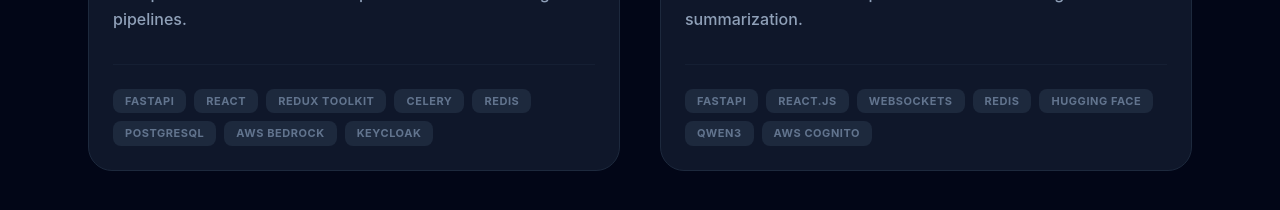
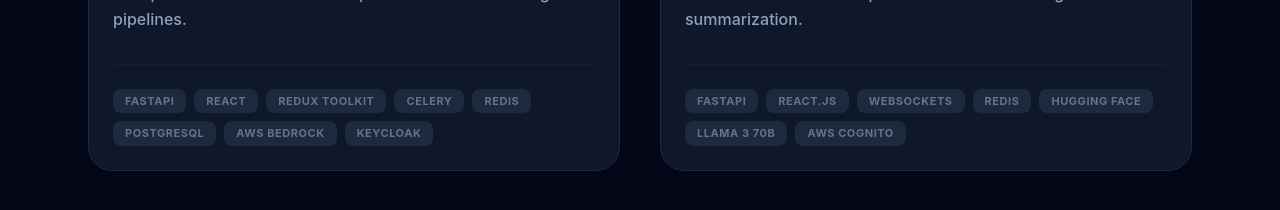
Before and after one commit to Kota-Ashok/Portfolio, a React (Vite) app: page / in a window 1280 px wide. Shown: the part 3340-3550 px from the top of the page. Built offline with nearby package versions, Linux system fonts and the light colour scheme; grey boxes are pictures that could not be loaded.

Commit message:
Update Projects.tsx

```diff
--- a/src/components/Projects.tsx
+++ b/src/components/Projects.tsx
@@ -15,7 +15,7 @@
         title: 'Collabryta',
         subtitle: 'Cloud-Native AI Collaboration',
         description: 'Architected a multi-tenant platform with real-time messaging and Qwen3-driven task prioritization and meeting summarization.',
-        tech: ['FastAPI', 'React.js', 'WebSockets', 'Redis', 'Hugging Face', 'Qwen3', 'AWS Cognito'],
+        tech: ['FastAPI', 'React.js', 'WebSockets', 'Redis', 'Hugging Face', 'Llama 3 70B', 'AWS Cognito'],
         image: './co.png',
         icon: <MessageSquare size={20} />,
         link: '#'
```
